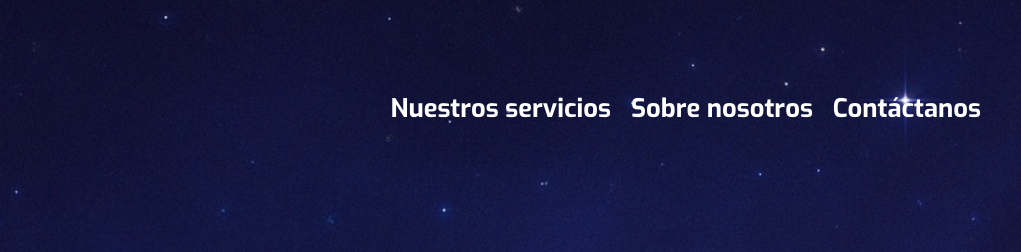
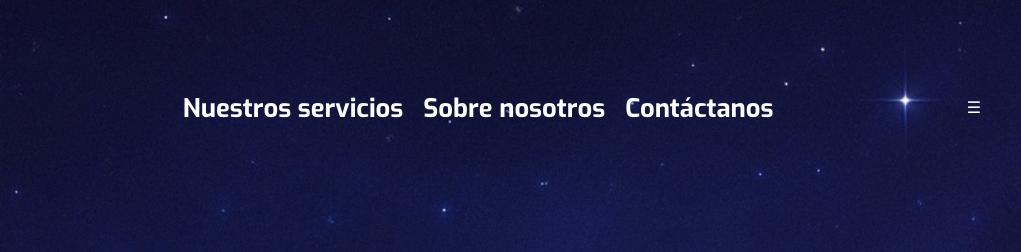
Before and after one commit to jhony-lopez/Winpublicidad, a plain HTML site: page index.html in a window 1280 px wide. Shown: the top 252 px of the page, 259-1280 px from the left. Drawn offline with nearby package versions, Linux system fonts and the light colour scheme.

Commit message:
Update index.html

```diff
--- a/index.html
+++ b/index.html
@@ -8,25 +8,26 @@
 </head>
 <body>
 
-
   <!-- Header -->
   <header>
     <div class="logo">
       <img src="medios/logo.png" alt="Logo Win Publicidad" />
     </div>
-    <nav>
+    <nav class="menu">
       <a href="#servicios">Nuestros servicios</a>
       <a href="#nosotros">Sobre nosotros</a>
       <a href="#contacto">Contáctanos</a>
     </nav>
+    <div class="menu-toggle" id="menu-toggle">
+      ☰
+    </div>
   </header>
 
-  <!-- Hero principal -->
+  <!-- Hero principal con clases nuevas -->
   <section class="hero">
-    <img src="medios/Recurso3.png" alt="Productos Win Publicidad" />
-    <img src="medios/Recurso 4.svg" alt="copy Win Publicidad" />
+    <img src="medios/Recurso3.png" alt="Productos Win Publicidad" class="hero-img uno" />
+    <img src="medios/Recurso 4.svg" alt="copy Win Publicidad" class="hero-img dos" />
   </section>
-
 
   <!-- Sección: Nuestros Servicios -->
   <section id="servicios" class="contenido">
@@ -38,7 +39,7 @@
   <!-- Sección: Sobre Nosotros -->
   <section id="nosotros" class="contenido">
     <h2>Sobre Nosotros</h2>
-    <p>En Win Publicidad somos expertos en crear experiencias visuales impactantes. Más de 10 años de experiencia en el mercado publicitario nos respaldan.</p>
+    <p>En Win Publicidad somos expertos en crear experiencias visuales impactantes.</p>
     <img src="medios/nosotros.jpg" alt="Equipo de Win Publicidad" />
   </section>
 
@@ -54,11 +55,13 @@
     </form>
   </section>
 
-  <!-- Scripts de animación -->
+  <!-- Scripts -->
   <script src="https://cdnjs.cloudflare.com/ajax/libs/gsap/3.12.2/gsap.min.js"></script>
   <script src="https://cdnjs.cloudflare.com/ajax/libs/gsap/3.12.2/ScrollTrigger.min.js"></script>
   <script>
     gsap.registerPlugin(ScrollTrigger);
+
+    // Animación al hacer scroll en secciones
     gsap.utils.toArray(".contenido").forEach((section) => {
       gsap.from(section, {
         scrollTrigger: {
@@ -70,6 +73,29 @@
         duration: 1
       });
     });
+
+    // Animación inicial de imágenes del hero
+    gsap.from(".hero-img.uno", {
+      opacity: 0,
+      y: -50,
+      duration: 1.2,
+      ease: "power2.out"
+    });
+
+    gsap.from(".hero-img.dos", {
+      opacity: 0,
+      y: 50,
+      duration: 1.2,
+      delay: 0.3,
+      ease: "power2.out"
+    });
+
+    // Toggle menu
+    const toggle = document.getElementById('menu-toggle');
+    const nav = document.querySelector('nav');
+    toggle.addEventListener('click', () => {
+      nav.classList.toggle('active');
+    });
   </script>
 
 </body>
```
